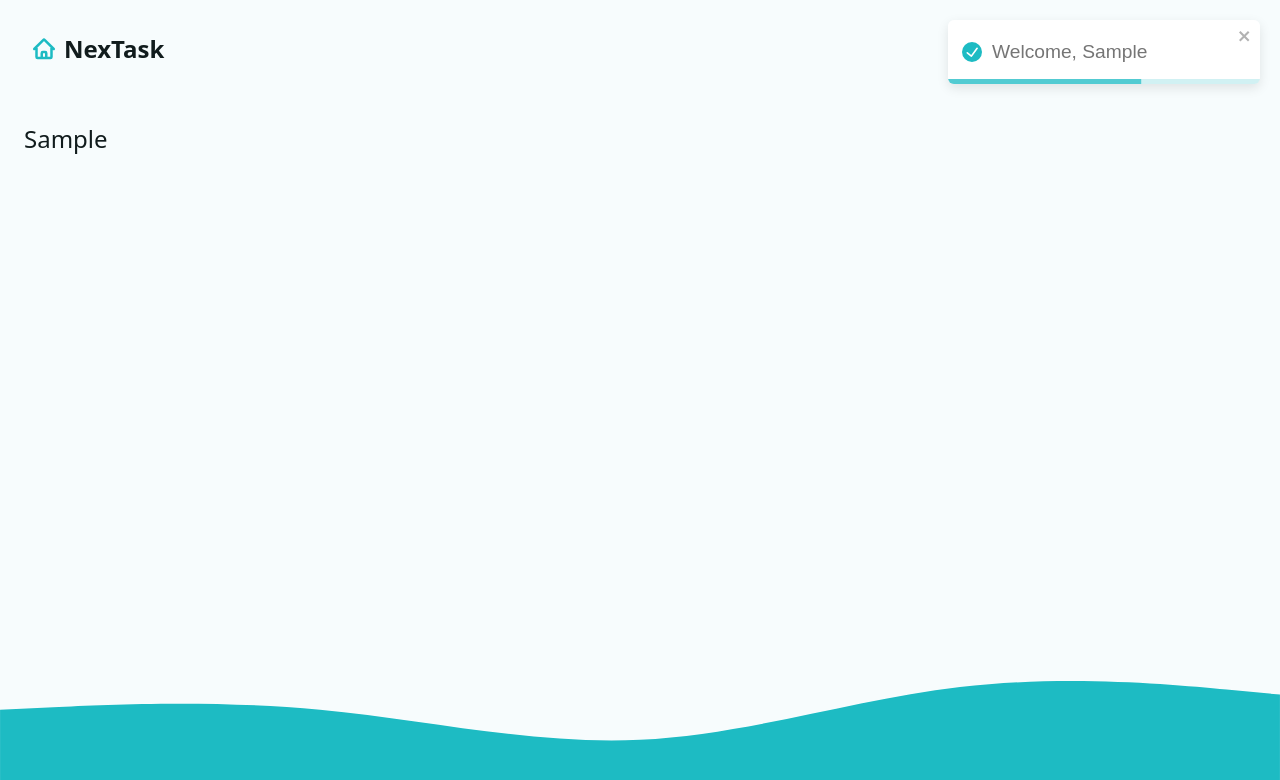
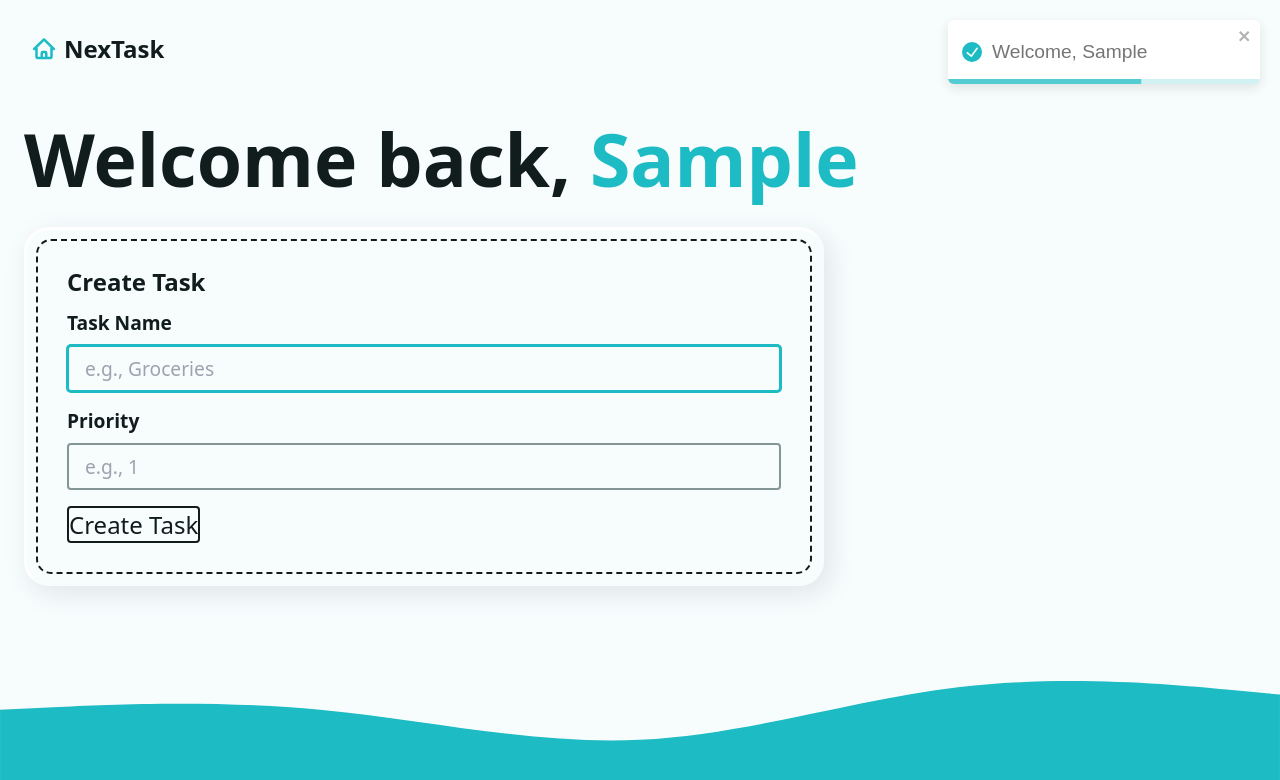
Before and after one commit to billie-zhang/nexTask, a React (Vite) app: page / in a window 1280 px wide. Both pictures are taken after typing "Sample" into the empty fields and a click on the button "Create Account". Shown: the top 780 px of the page. Built offline with nearby package versions, Linux system fonts and the light colour scheme.

Commit message:
add task form

```diff
--- /dev/null
+++ b/src/components/AddTaskForm.jsx
@@ -0,0 +1,58 @@
+import React, { useEffect, useRef } from "react";
+import { Form, useFetcher } from "react-router-dom";
+
+const AddTaskForm = () => {
+  const fetcher = useFetcher();
+  const isSubmitting = fetcher.state === "submitting";
+
+  const formRef = useRef();
+  const focusRef = useRef();
+
+  useEffect(() => {
+    if (!isSubmitting) {
+      formRef.current.reset();
+      focusRef.current.focus();
+    }
+  }, [isSubmitting]);
+
+  return (
+    <div className="form-wrapper">
+      <h2 className="h3">Create Task</h2>
+      <fetcher.Form method="post" className="grid-sm" ref={formRef}>
+        <div className="grid-xs">
+          <label htmlFor="taskName">Task Name</label>
+          <input
+            type="text"
+            name="taskName"
+            id="taskName"
+            placeholder="e.g., Groceries"
+            required
+            ref={focusRef}
+          />
+        </div>
+        <div className="grid-xs">
+          <label htmlFor="priorityLevel">Priority</label>
+          <input
+            type="number"
+            step="1"
+            name="priorityLevel"
+            id="priorityLevel"
+            placeholder="e.g., 1"
+            required
+            inputMode="numeric"
+          />
+        </div>
+        <input type="hidden" name="_action" value="createTask" />
+        <button
+          type="submit"
+          className="btn btn--dark "
+          disabled={isSubmitting}
+        >
+          <span>Create Task</span>
+        </button>
+      </fetcher.Form>
+    </div>
+  );
+};
+
+export default AddTaskForm;
--- a/src/components/Intro.jsx
+++ b/src/components/Intro.jsx
@@ -20,6 +20,7 @@ const Intro = () => {
             aria-label="Your Name"
             autoComplete="given-name"
           />
+          <input type="hidden" name="_action" value="newUser" />
           <button type="submit" className="btn btn--dark">
             <span>Create Account</span>
             <UserPlusIcon width={20} />
--- a/src/components/Nav.jsx
+++ b/src/components/Nav.jsx
@@ -1,4 +1,5 @@
 import React from "react";
+import PropTypes from "prop-types";
 import logomark from "../assets/logomark.svg";
 import { Form, NavLink } from "react-router-dom";
 import { TrashIcon } from "@heroicons/react/24/solid";
@@ -29,5 +30,8 @@ const Nav = ({ userName }) => {
     </nav>
   );
 };
+Nav.propTypes = {
+  userName: PropTypes.string,
+};
 
 export default Nav;
--- a/src/helpers.js
+++ b/src/helpers.js
@@ -1,9 +1,27 @@
+const generateRandomColor = () => {
+  const existingTaskLength = fetchData("tasks")?.length || 0;
+  return `${existingTaskLength * 34} 65% 50%`;
+};
+
 // Local storage
 export const fetchData = (key) => {
-    return JSON.parse(localStorage.getItem(key));
+  return JSON.parse(localStorage.getItem(key));
+};
+
+// create task
+export const createTask = ({ name, priorityLevel }) => {
+  const newItem = {
+    id: crypto.randomUUID(),
+    name: name,
+    createdAt: Date.now(),
+    priorityLevel: +priorityLevel,
+    color: generateRandomColor(),
+  };
+  const tasks = fetchData("tasks") || [];
+  return localStorage.setItem("tasks", JSON.stringify([...tasks, newItem]));
 };
 
 // delete item
 export const deleteItem = ({ key }) => {
-    return localStorage.removeItem(key);
-}
+  return localStorage.removeItem(key);
+};
--- a/src/pages/Dashboard.jsx
+++ b/src/pages/Dashboard.jsx
@@ -1,28 +1,68 @@
 import { useLoaderData } from "react-router-dom";
-import { fetchData } from "../helpers";
+import { createTask, fetchData } from "../helpers";
 import Intro from "../components/Intro";
+import AddTaskForm from "../components/AddTaskForm";
 import { toast } from "react-toastify";
 
 export function dashboardLoader() {
   const userName = fetchData("userName");
-  return { userName };
+  const tasks = fetchData("tasks");
+  return { userName, tasks };
 }
 
 // action
 export async function dashboardAction({ request }) {
   const data = await request.formData();
-  const formData = Object.fromEntries(data);
-  try {
-    localStorage.setItem("userName", JSON.stringify(formData.userName));
-    return toast.success(`Welcome, ${formData.userName}`);
-  } catch (e) {
-    throw new Error("There was a problem creating your account.");
+  const { _action, ...values } = Object.fromEntries(data);
+
+  // new user
+  if (_action === "newUser") {
+    try {
+      localStorage.setItem("userName", JSON.stringify(values.userName));
+      return toast.success(`Welcome, ${values.userName}`);
+    } catch (e) {
+      throw new Error("There was a problem creating your account.");
+    }
+  }
+
+  if (_action === "createTask") {
+    try {
+      // create task
+      createTask({
+        name: values.taskName,
+        priorityLevel: values.priorityLevel,
+      });
+
+      return toast.success(`Task created: ${values.taskName}`);
+    } catch (error) {
+      throw new Error("There was a problem creating your task.");
+    }
   }
 }
 
 const Dashboard = () => {
   const { userName } = useLoaderData();
-  return <>{userName ? <p>{userName}</p> : <Intro />}</>;
+  return (
+    <>
+      {userName ? (
+        <div className="dashboard">
+          <h1>
+            Welcome back, <span className="accent">{userName}</span>
+          </h1>
+          <div className="grid-sm">
+            {/* {tasks ? () : ()} */}
+            <div className="grid-lg">
+              <div className="flex-lg">
+                <AddTaskForm />
+              </div>
+            </div>
+          </div>
+        </div>
+      ) : (
+        <Intro />
+      )}
+    </>
+  );
 };
 
 export default Dashboard;
```
